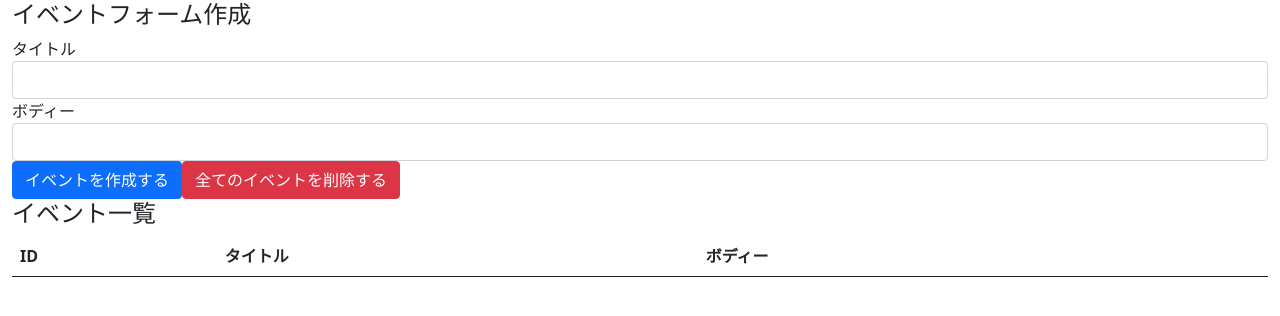
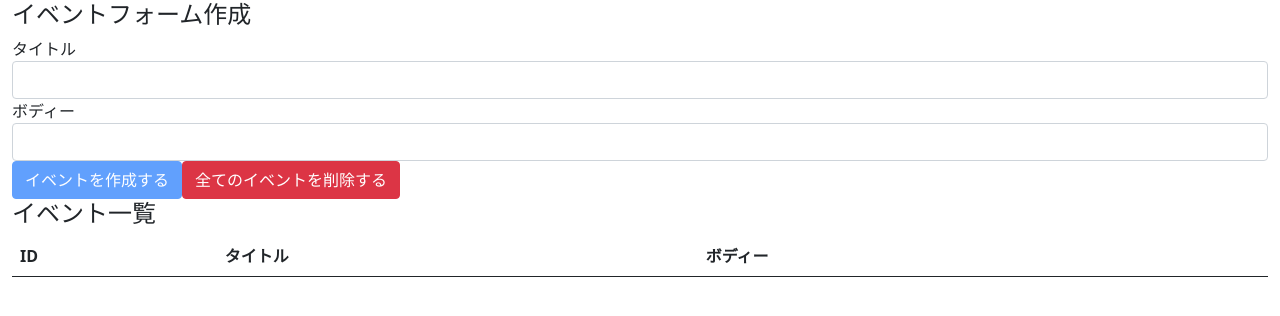
Before and after one commit to script-lab/small-talk, a Next.js app: page / in a window 1280 px wide. Shown: the top 316 px of the page. Built offline with nearby package versions, Linux system fonts and the light colour scheme.

Commit message:
[update] form 機能をアップデート
以下の機能を追加した
・入力欄に値がない場合、送信ボタンを押せなくする
・送信後は入力欄の中身を空にする

```diff
--- a/pages/index.js
+++ b/pages/index.js
@@ -16,7 +16,11 @@ const App = () => {
       title,
       body
     })
+    setTitle("")
+    setBody("")
   }
+
+  const unCreate = title === "" || body === ""
 
 
   return (
@@ -34,7 +38,7 @@ const App = () => {
             <input className="form-control" id="formEventBody" value={body} onChange={e => setBody(e.target.value)}></input>
           </div>
 
-          <button className="btn btn-primary" onClick={addEvent}>イベントを作成する</button>
+          <button className="btn btn-primary" onClick={addEvent} disabled={unCreate}>イベントを作成する</button>
           <button className="btn btn-danger">全てのイベントを削除する</button>
         </form>
 
```
